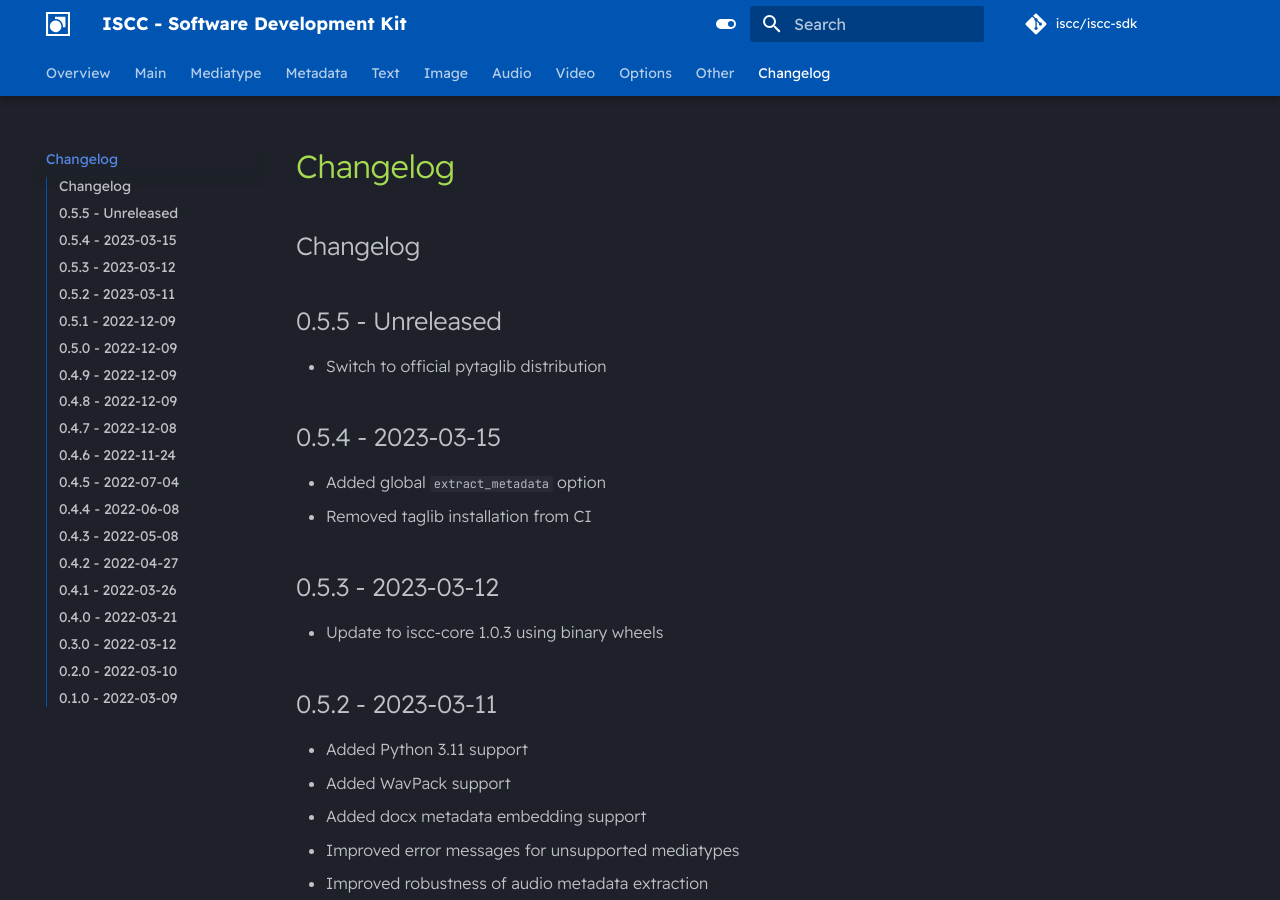
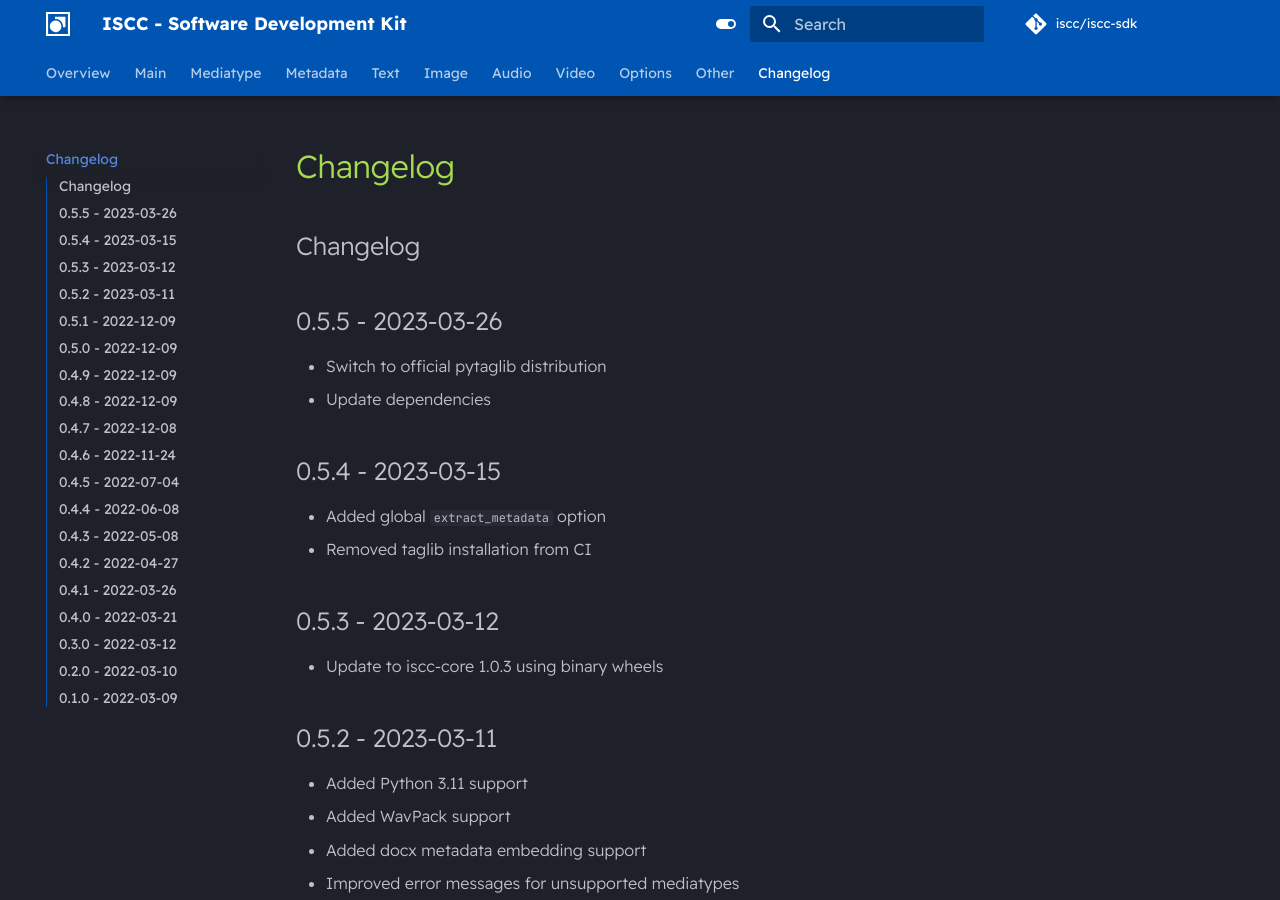
Before and after one commit to iscc/iscc-sdk, an MkDocs documentation site: the page built from docs/changelog.md, in a window 1280 px wide and 900 px high. Built offline with MkDocs 1.6.1 and Material for MkDocs 9.7.7, drawn with Linux system fonts in a browser that asks for light colours; comment, search, counter and statistics services are not loaded.

Commit message:
Release v0.5.5

```diff
--- a/docs/changelog.md
+++ b/docs/changelog.md
@@ -1,7 +1,8 @@
 ## Changelog
 
-## 0.5.5 - Unreleased
+## 0.5.5 - 2023-03-26
 - Switch to official pytaglib distribution
+- Update dependencies
 
 ## 0.5.4 - 2023-03-15
 - Added global `extract_metadata` option
```
Also changed, not shown: CHANGELOG.md (+2 -1 lines).
